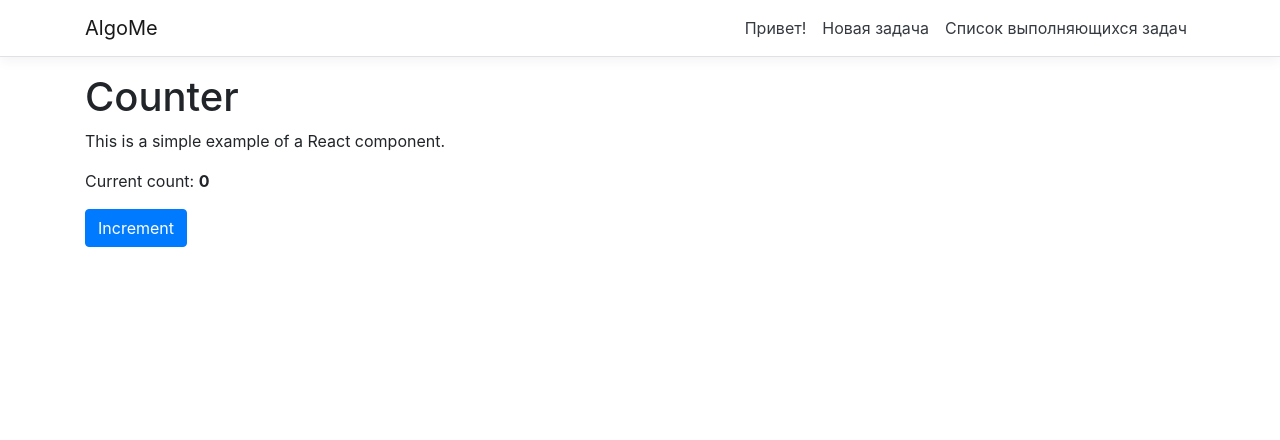
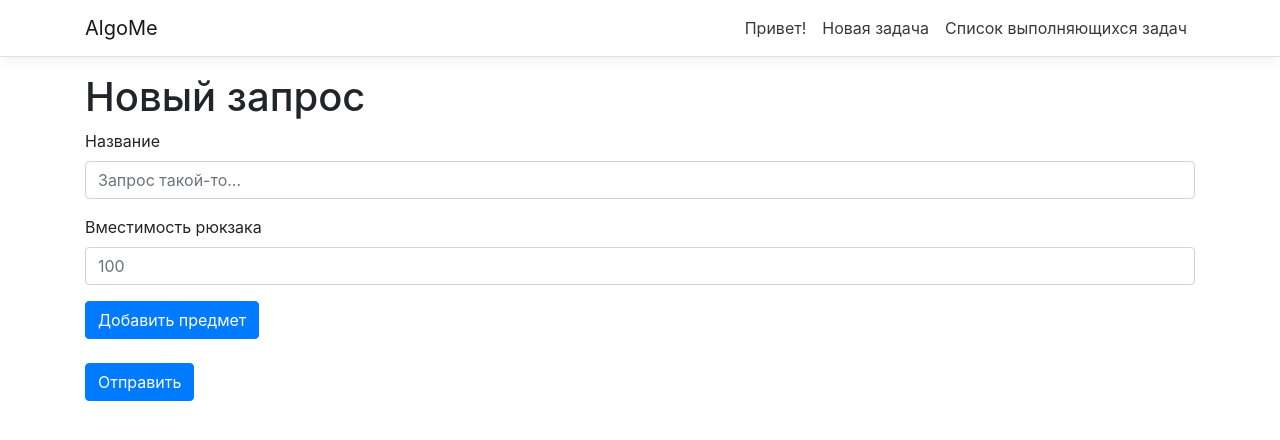
Before and after one commit to shadrina/nsudotnet, a React (Create React App) app in the folder lab-6-knapsack-problem/AlgoMe/ClientApp/: page /counter in a window 1280 px wide. Shown: the top 440 px of the page. Built offline with nearby package versions, Linux system fonts and the light colour scheme.

Commit message:
Finish request form

```diff
--- a/lab-6-knapsack-problem/AlgoMe/ClientApp/src/components/NewRequestForm.js
+++ b/lab-6-knapsack-problem/AlgoMe/ClientApp/src/components/NewRequestForm.js
@@ -5,26 +5,124 @@ export class NewRequestForm extends Component {
 
   constructor (props) {
     super(props);
-    this.state = { currentCount: 0 };
-    this.incrementCounter = this.incrementCounter.bind(this);
+    this.state = {
+      name: "",
+      capacity: 0,
+      parameters: [],
+    };
+
+    this.onRequestNameChange = this.onRequestNameChange.bind(this);
+    this.onCapacityChange = this.onCapacityChange.bind(this);
+    this.addParameter = this.addParameter.bind(this);
+    this.setName = this.setName.bind(this);
+    this.setPrice = this.setPrice.bind(this);
+    this.setWeight = this.setWeight.bind(this);
+    this.onSubmit = this.onSubmit.bind(this);
   }
 
-  incrementCounter () {
+  addParameter(name, price, weight) {
+    let newParams = this.state.parameters;
+    newParams.push({name: name, price: price, weight:weight});
     this.setState({
-      currentCount: this.state.currentCount + 1
+      parameters: newParams
     });
+  }
+
+  onRequestNameChange(newName) {
+    this.setState({
+      name: newName
+    });
+  }
+
+  onCapacityChange(newCapacity) {
+    this.setState({
+      capacity: newCapacity
+    });
+  }
+
+  setName(idx, name) {
+    let newParams = this.state.parameters;
+    newParams[idx].name = name;
+    this.setState({
+      parameters: newParams
+    });
+  }
+
+  setPrice(idx, price) {
+    let newParams = this.state.parameters;
+    newParams[idx].price = price;
+    this.setState({
+      parameters: newParams
+    });
+  }
+
+  setWeight(idx, weight) {
+    let newParams = this.state.parameters;
+    newParams[idx].weight = weight;
+    this.setState({
+      parameters: newParams
+    });
+  }
+
+  onSubmit() {
+    console.log(this.state);
   }
 
   render () {
     return (
       <div>
-        <h1>Counter</h1>
+        <h1>Новый запрос</h1>
 
-        <p>This is a simple example of a React component.</p>
-
-        <p>Current count: <strong>{this.state.currentCount}</strong></p>
-
-        <button className="btn btn-primary" onClick={this.incrementCounter}>Increment</button>
+        <form>
+          <div className="form-group">
+            <label htmlFor="formGroupExampleInput">Название</label>
+            <input type="text"
+                   className="form-control"
+                   id="formGroupExampleInput"
+                   placeholder="Запрос такой-то..."
+                   onChange={e => this.onRequestNameChange(e.target.value)} />
+          </div>
+          <div className="form-group">
+            <label htmlFor="formGroupExampleInput2">Вместимость рюкзака</label>
+            <input type="text"
+                   className="form-control"
+                   id="formGroupExampleInput2"
+                   placeholder="100"
+                   onChange={e => this.onCapacityChange(parseInt(e.target.value))} />
+          </div>
+          <button type="button" className="btn btn-primary" onClick={_ => this.addParameter("", "", "")}>Добавить предмет</button>
+          {
+            this.state.parameters.map((val, idx)=> {
+              return (
+                <div key={idx}>
+                  <br />
+                  <div className="row">
+                    <div className="col">
+                      <input type="text"
+                             className="form-control"
+                             placeholder="Назввание предмета"
+                             onChange={e => this.setName(idx, e.target.value)} />
+                    </div>
+                    <div className="col">
+                      <input type="text"
+                             className="form-control"
+                             placeholder="Ценность"
+                             onChange={e => this.setPrice(idx, parseInt(e.target.value))} />
+                    </div>
+                    <div className="col">
+                      <input type="text"
+                             className="form-control"
+                             placeholder="Вес"
+                             onChange={e => this.setWeight(idx, parseInt(e.target.value))} />
+                    </div>
+                  </div>
+                </div>
+              )
+            })
+          }
+          <br /><br />
+          <button type="button" className="btn btn-primary" onClick={this.onSubmit}>Отправить</button>
+        </form>
       </div>
     );
   }
--- a/lab-6-knapsack-problem/AlgoMe/ClientApp/src/components/RequestList.js
+++ b/lab-6-knapsack-problem/AlgoMe/ClientApp/src/components/RequestList.js
@@ -58,14 +58,15 @@ export class RequestList extends Component {
               <td>{request.name}</td>
               <td>{request.capacity}</td>
               <td>{request.answer}</td>
-              <td>{request.percentage}</td>
+              <td>{request.percentage + " %"}</td>
               <td>{request.status ? "Выполнено" : "В процессе"}</td>
               <td>
                 <button type="button" className="btn btn-danger" onClick={_ => this.onDeleteButtonClicked(request.requestId)}>
                   Удалить
                 </button>
               </td>
-              <td><button type="button" className="btn btn-primary">Новая задача</button>
+              <td>
+                <button type="button" className="btn btn-primary">Новая задача</button>
               </td>
             </tr>
           )}
```
Also changed, not shown: 1 other file (tests, documents, lock files or other folders).
